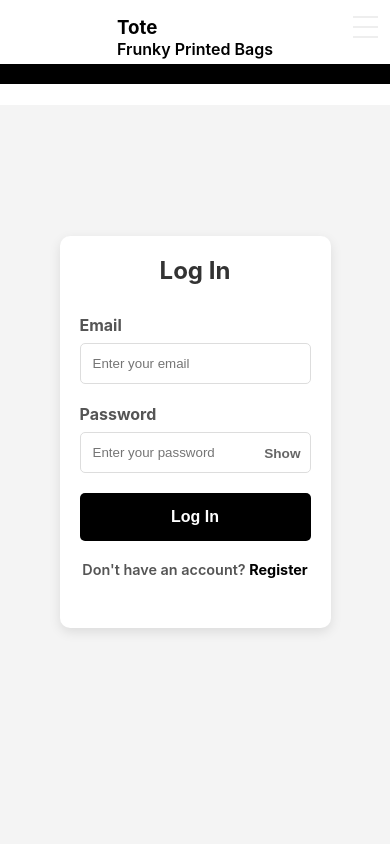
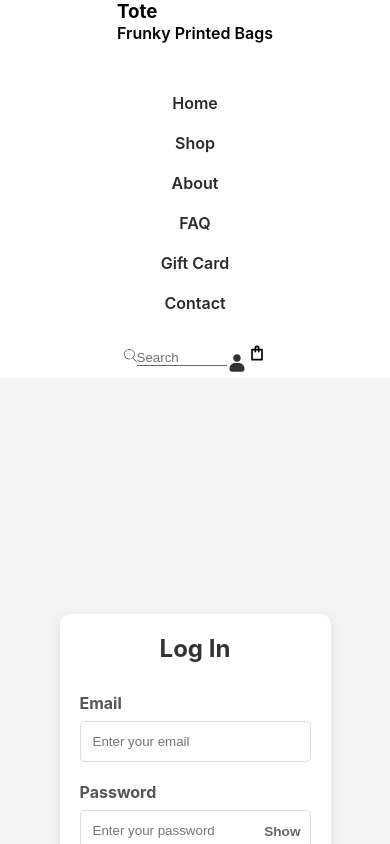
Before and after one commit to adithyaaneesh/react-dom-project, a React (Create React App) app: page /login in a window 390 px wide. Shown: the top 844 px of the page. Built offline with nearby package versions, Linux system fonts and the light colour scheme.

Commit message:
Add media query

```diff
--- a/src/components/Gift.jsx
+++ b/src/components/Gift.jsx
@@ -3,14 +3,15 @@ import '../styles/Gift.css'
 import Counter from './Counter'
 const Gift = () => {
   return (
-    <div className='gift'>
+    <section>
+        <div className='gift container'>
             <div>
                 <img src='https://static.wixstatic.com/media/e90a2a_c3de803545f340df9dd4aa88a72e0718~mv2.png/v1/fill/w_677,h_451,al_c,lg_1,q_85,enc_auto/e90a2a_c3de803545f340df9dd4aa88a72e0718~mv2.png'></img>
             </div>
             <div className='form-data'>
                 <div className='card-head'>
                     <h1>eGift Card</h1>
-                <p>$25</p>
+                    <h2>$25</h2>
                     <p>You can't go wrong with a gift card. Choose an amount and write a personalized message to make this gift your own.</p>
                 </div>
                 <div className='price'>
@@ -57,6 +58,7 @@ const Gift = () => {
                 </div>
             </div>
         </div>
+    </section>
   )
 }
 export default Gift
--- a/src/components/Header.jsx
+++ b/src/components/Header.jsx
@@ -32,13 +32,6 @@ const Header = () => {
             <div>
                 <h3>Tote</h3>
                 <p>Frunky Printed Bags</p>
-            </div>
-            <div class="nav-btn">
-                <label for="nav-check">
-                <span></span>
-                <span></span>
-                <span></span>
-                </label>
             </div>
             <li><Link to={'/'}>Home</Link></li>
             <li><Link to={'/shop'}>Shop</Link></li>
--- a/src/styles/Cart.css
+++ b/src/styles/Cart.css
@@ -144,7 +144,7 @@
     background-color: rgb(37, 173, 37);
 }
 
-@media (max-width: 600px) {
+@media (max-width: 680px) {
     .cart-item {
         flex-direction: column;
         align-items: flex-start;
--- a/src/styles/Contact.css
+++ b/src/styles/Contact.css
@@ -66,7 +66,7 @@
     padding-right: 40px;
 }
 
-/* @media (max-width: 480px) {
+@media (max-width: 680px) {
     .form {
         padding: 20px;
     }
@@ -74,4 +74,4 @@
     .form h2 {
         font-size: 24px;
     }
-} */
+}
--- a/src/styles/Error.css
+++ b/src/styles/Error.css
@@ -1,4 +1,5 @@
 .error {
+    margin-top: 30px;
     display: grid;
     place-content: center;
     min-height: 300px;
--- a/src/styles/Footer.css
+++ b/src/styles/Footer.css
@@ -39,3 +39,9 @@ small{
 .query input:active {
     border-color:none;
 }
+@media screen and (max-width:680px) {
+    .footer-content {
+        flex-direction: column;
+    }
+
+}
--- a/src/styles/Gift.css
+++ b/src/styles/Gift.css
@@ -6,16 +6,16 @@
     gap: 20px;
 }
 .gift>div img {
-    height: 300px;
+    min-height: 300px;
 }
 .form-data {
-    width: 500px;
+    max-width: 500px;
     font-family: 'Times New Roman', Times, serif;
 }
 .card-head p{
     font-size: 20px;
     display: flex;
-    align-items: flex-start;
+    justify-content: flex-start;
 }
 .form-data > div {
     margin-top: 10px;
@@ -28,23 +28,23 @@
 }
 .price1>div {
     border: 1px solid gray;
-    width: 50px;
-    height: 50px;
+    max-width: 50px;
+    min-height: 50px;
     display: flex;
     justify-content: center;
     align-items: center;
 }
 .counting {
     margin-top: 10px;
-    width: 100px;
-    height:100px;
+    max-width:100px;
+    min-height:100px;
 }
 .card-for>div {
     display: flex;
     gap: 10px;
 }
 .card-for>div>button {
-    width: 200px;
+    max-width: 200px;
 }
 .gift-form {
     display: flex;
@@ -52,12 +52,12 @@
     margin-top: 10px;
 }
 .gift-form input{
-    width: 400px;
-    height: 50px;
+    max-width: 400px;
+    min-height: 50px;
     margin-bottom: 10px;
 }
 .gift-form input:last-of-type{
-    height: 100px;
+    min-height: 100px;
 }
 .gift-form button{
     max-width: 410px;
@@ -75,3 +75,16 @@
     border: 1px solid black;
     color: black;
 }
+@media screen and (max-width:680px) {
+    .gift {
+        flex-direction: column;
+    }
+    .form-data {
+        max-width: 300px;
+    }
+    .gift>div img {
+        max-width: 100%;
+    }
+
+
+}
--- a/src/styles/Header.css
+++ b/src/styles/Header.css
@@ -130,92 +130,13 @@ nav li {
 .menu-items > #nav-check {
     display: none;
 }
-@media (max-width: 400px) {
+
+@media (max-width: 600px) {
+
   .menu-items {
-    padding: 1rem;
+    align-items: center;
+    flex-direction: column;
+    position: relative;
   }
-  .menu-items > .nav-btn {
-    display: inline-block;
-    position: absolute;
-    right: 0;
-    top: 0;
-    padding-top: 0.2rem;
-  }
-  .menu-items > .nav-btn > label {
-    display: inline-block;
-    width: 50px;
-    height: 50px;
-    padding: 13px;
-  }
-  .menu-items > .nav-btn > label > span {
-    display: block;
-    width: 25px;
-    height: 10px;
-    border-top: 2px solid #eee;
-  }
-  .menu-items > li {
-    position: absolute;
-    display: flex;
-    flex-direction: column;
-    gap: 1rem;
-    width: 100%;
-    background-color: black;
-    height: 0;
-    transition: all 0.3s ease-in;
-    top: 40px;
-    left: 0;
-    overflow: hidden;
-  }
-  .menu-items > li {
-    width: 100%;
-    margin-top: 1.5rem;
-  }
-  .menu-items > #nav-check:checked ~ li {
-    height: calc(100vh - 50px);
-  }
+
 }
-
-/* @media (max-width: 680px) {
-  .menu-items {
-    padding: 1rem;
-  }
-  .menu-items {
-    display: inline-block;
-    position: absolute;
-    right: 0;
-    top: 0;
-    padding-top: 0.2rem;
-  }
-  .menu-items {
-    display: inline-block;
-    width: 50px;
-    height: 50px;
-    padding: 13px;
-  }
-  .menu-items {
-    display: block;
-    width: 25px;
-    height: 10px;
-    border-top: 2px solid #eee;
-  }
-  .menu-items > li {
-    position: absolute;
-    display: flex;
-    flex-direction: column;
-    gap: 1rem;
-    width: 100%;
-    background-color: #1A237E;
-    height: 0;
-    transition: all 0.3s ease-in;
-    top: 40px;
-    left: 0;
-    overflow: hidden;
-  }
-  .menu-items > li {
-    width: 100%;
-    margin-top: 1.5rem;
-  }
-  .menu-items > #nav-check:checked ~ li {
-    height: calc(100vh - 50px);
-  }
-} */
--- a/src/styles/Shop.css
+++ b/src/styles/Shop.css
@@ -12,3 +12,9 @@
 .product-list {
     padding-top: 60px;
 }
+@media screen and (max-width:680px) {
+    .cards {
+        grid-template-columns: 1fr;
+    }
+
+}
```
Lines whose indentation alone changed are shown as unchanged.
